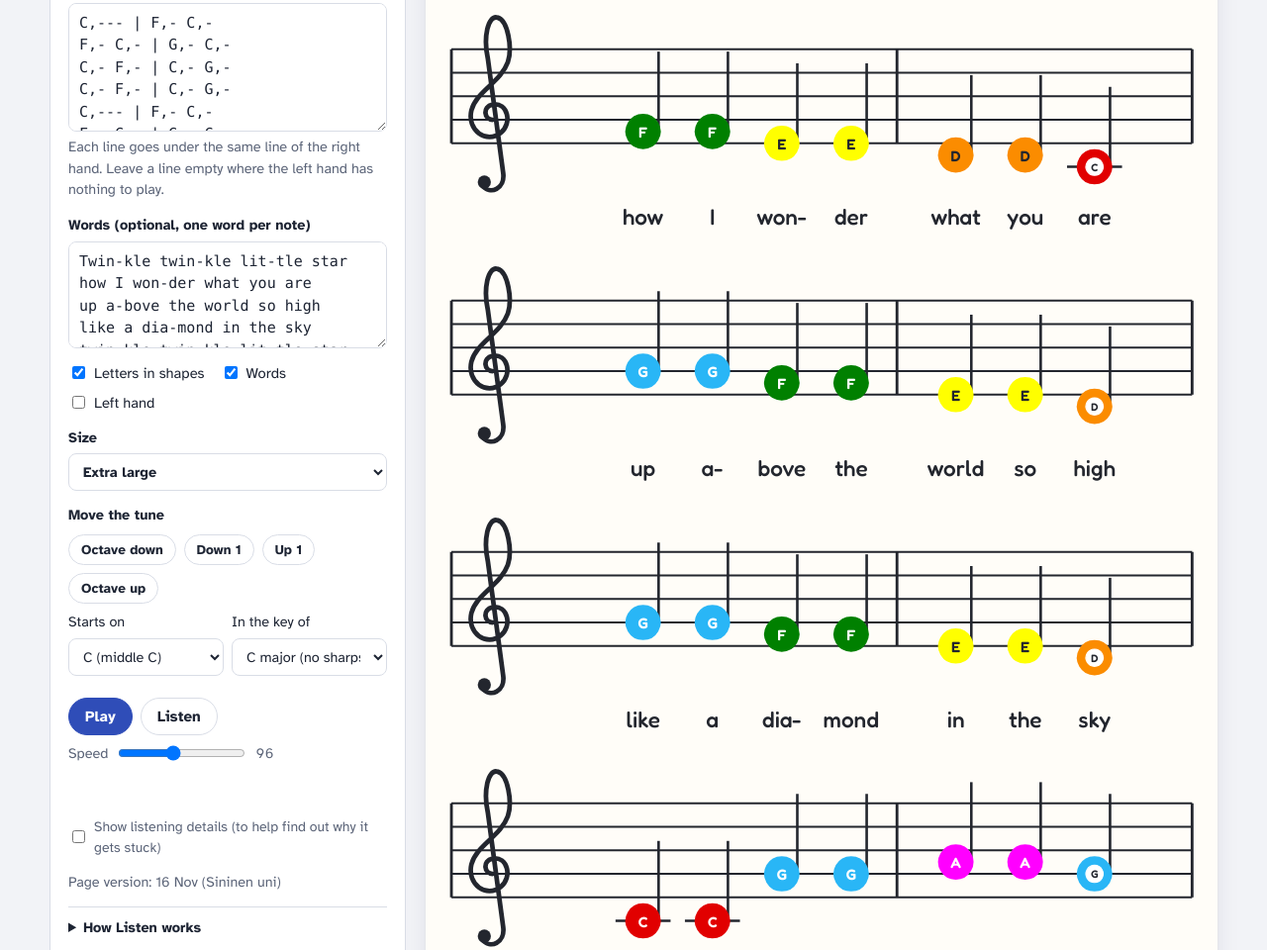
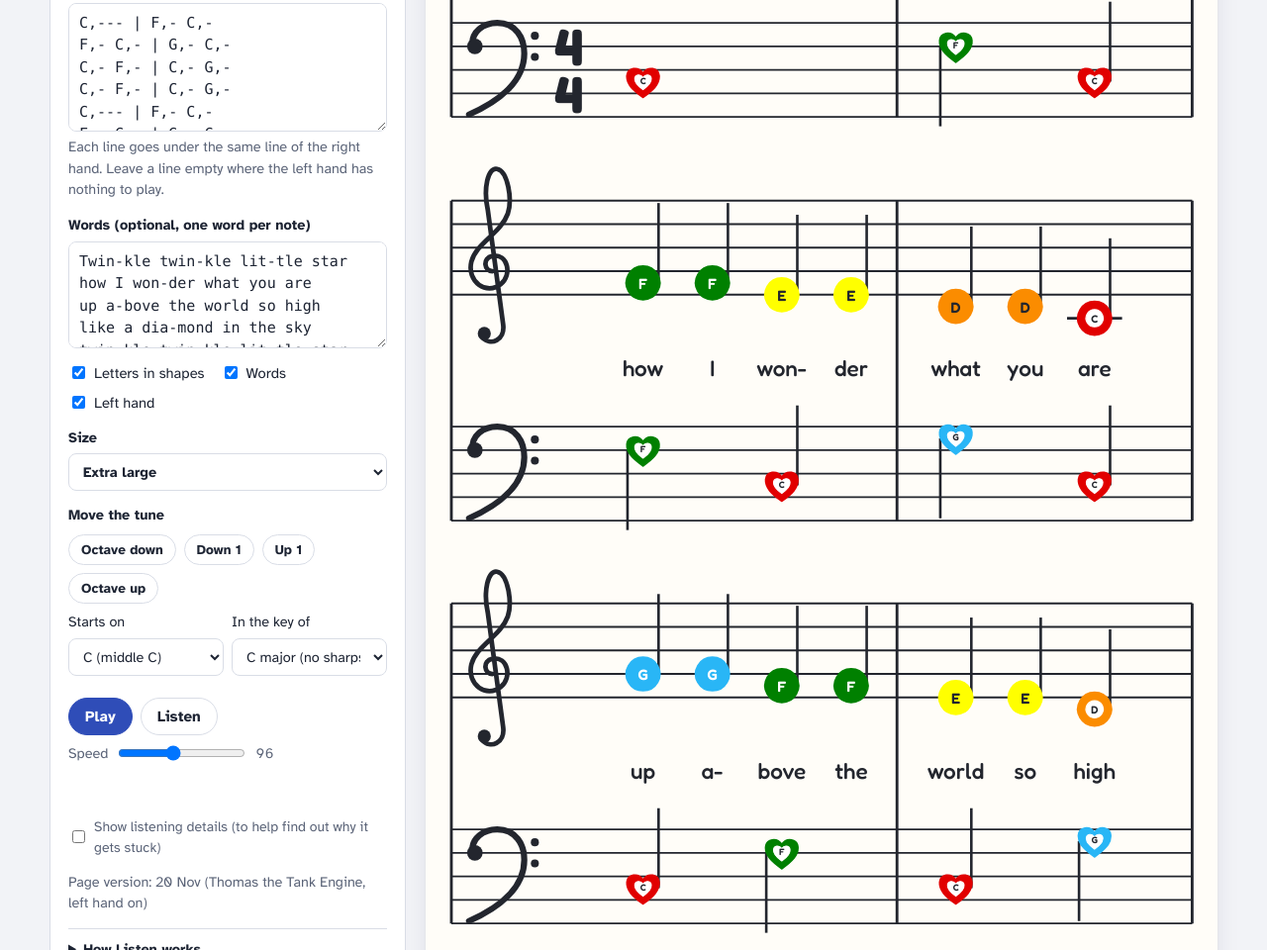
Before and after one commit to spb54/Claude, a plain HTML site: page index.html in a window 1280 px wide. Shown: the part 1101-2061 px from the top of the page at 99% size. Drawn offline with Linux system fonts and the light colour scheme.

Commit message:
Add Thomas the Tank Engine theme; show the left hand when the page opens
The theme's melody (grace notes left out, the last chord's top note
kept) with simple left-hand bass notes from the harmony.

Co-Authored-By: Claude Opus 5.5 <noreply@anthropic.com>
Claude-Session: https://claude.ai/code/session_01BUWu9pcvrNwQKCcxSi6WpT

```diff
--- a/index.html
+++ b/index.html
@@ -174,7 +174,7 @@ body.fs-open{overflow:hidden}
       <div class="checks">
         <label><input type="checkbox" id="showLetters" checked> Letters in shapes</label>
         <label><input type="checkbox" id="showLyrics" checked> Words</label>
-        <label><input type="checkbox" id="showLH"> Left hand</label>
+        <label><input type="checkbox" id="showLH" checked> Left hand</label>
       </div>
       <label class="f">Size
         <select id="size"><option value="s">Small</option><option value="m">Medium</option><option value="l">Large</option><option value="xl" selected>Extra large</option></select>
@@ -204,7 +204,7 @@ body.fs-open{overflow:hidden}
       </div>
       <div class="row"><span class="heard" id="heard" aria-live="polite"></span></div>
       <label class="fs-opt" style="font-weight:400"><input type="checkbox" id="lisDiag"> Show listening details (to help find out why it gets stuck)</label>
-      <p class="hint" style="margin:0">Page version: 16 Nov (Sininen uni)</p>
+      <p class="hint" style="margin:0">Page version: 20 Nov (Thomas the Tank Engine, left hand on)</p>
       <details class="help">
         <summary>How Listen works</summary>
         <p class="hint" style="margin:8px 0 0">Tap <b>Listen</b> and allow the microphone when the browser asks. Put the phone, tablet or computer near the piano. The note to play next glows. When the piano plays that note, the glow moves on to the next one. Wrong notes are ignored, so just try again. A note played twice in a row needs two separate presses. Tap any note on the sheet to start from there. Listen follows the tune (the right hand); it is happy with the right letter in any octave.</p>
@@ -352,6 +352,7 @@ body.fs-open{overflow:hidden}
     {name: "Diddle Diddle Dumpling", notes: "E~ E~ E~ E~ D C | D G C r\nD D G G~ F~ | E D C r\nE E C D~ E~ | F~ F~ E D r\nE~ E~ E~ E~ E C | D G C r", lh: "C,--- | G,,- C,-\nG,,--- | C,---\nC,--- | G,,---\nC,--- | G,,- C,-", lyrics: "Did-dle, did-dle, dump-ling, my son John,\nwent to bed with his trou-sers on.\nOne shoe off and the o-ther shoe on,\ndid-dle, did-dle, dump-ling, my son John."},
     {name: "Frog Went A-Courtin'", bpm: 160, notes: "C C~ C~ C~ C~ C | E C A, G,\nC- r G, | C- r-\nE G~ G~ G~ G~ G | A G E C\nD D D C~ D~ | E C A, G,\nC- r G, | C- r-", lh: "C,--- | C,---\nC,--- | C,---\nC,--- | C,---\nF,--- | G,---\nC,--- | C,---", lyrics: "Frog went a-court-in' and he did ride, a-\nhuh, a-huh.\nFrog went a-court-in' and he did ride, a\nsword and pis-tol _ by his side, a-\nhuh, a-huh."},
     {name: "Sininen uni (Tapio Rautavaara)", bpm: 88, notes: "E~ E~ | C B,~ A,~ B, E, | A,- E, A,~ B,~ | C C D C~ A,~ | B,-- B,\nC C D C~ D~ | E- A, B, | C~ C~ C G F | E-- E\nA D G~ G~ F | E- C B, | A, B,~ B,~ C F | E-- C\nB, A, C~ C~ E | G F E E~ D~ | C C C B, | A,--", lh: "r | A,,- E,- | A,,--- | A,,- D,- | E,---\nA,,- G,,- | C,- F,,- | A,,- D,- | E,---\nF,,- G,,- | C,--- | F,,- D,- | E,---\nA,,--- | G,,- F,,- | A,,- E,- | A,,--", lyrics: ""},
+    {name: "Thomas the Tank Engine (theme)", bpm: 110, notes: "G~ A~ B~ C' D'~ E' | Ab--- | A~ F~ A~ G~+G- | A~ F~ F~ A~~ G r~~ G~ G~\nG G r G~ G~ | Ab Ab r~~ Eb~~ r~~ Eb~~ F~ Gb~ | G Bb F G | Ab- r~~ Ab~ Ab~~ G~ Gb~\nF~ F~ Bb~ Bb~ Db'~~ C'~~ Db'~~ F'~~+F' | Eb~ Eb~ Ab~ Ab~ C'~~ B~~ C'~~ Eb'~~+Eb' | Db~ Db~ F~ F~ Bb~~ A~~ Bb~~ Db'~~+Db' | C'~ r~~ C'~~ C'~ Bb~ Ab~ Ab'~ r~", lh: "C,--- | Ab,,--- | A,,- G,,- | A,,- G,,-\nG,,--- | Ab,,--- | G,,- F,,- | Ab,,---\nF,,--- | Eb,,--- | Db,,--- | Ab,,-- r~", lyrics: ""},
     {name:"Row, Row, Row Your Boat",notes:"C- C- C D E-\nE D E F G---\nC' C' C' G G G E E E C C C\nG F E D C---",
      lyrics:"Row row row your boat\ngent-ly down the stream\nmer-ri-ly mer-ri-ly mer-ri-ly mer-ri-ly\nlife is but a dream"},
     {name:"Frère Jacques",notes:"C D E C\nC D E C\nE F G-\nE F G-\nG A G F E C\nG A G F E C\nC G, C-\nC G, C-",
```
